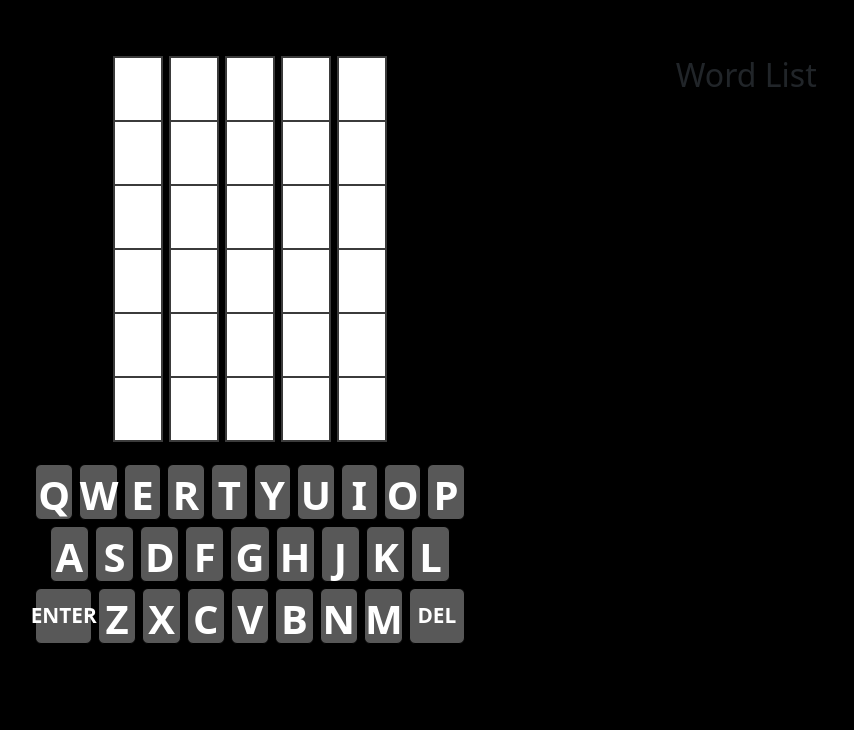
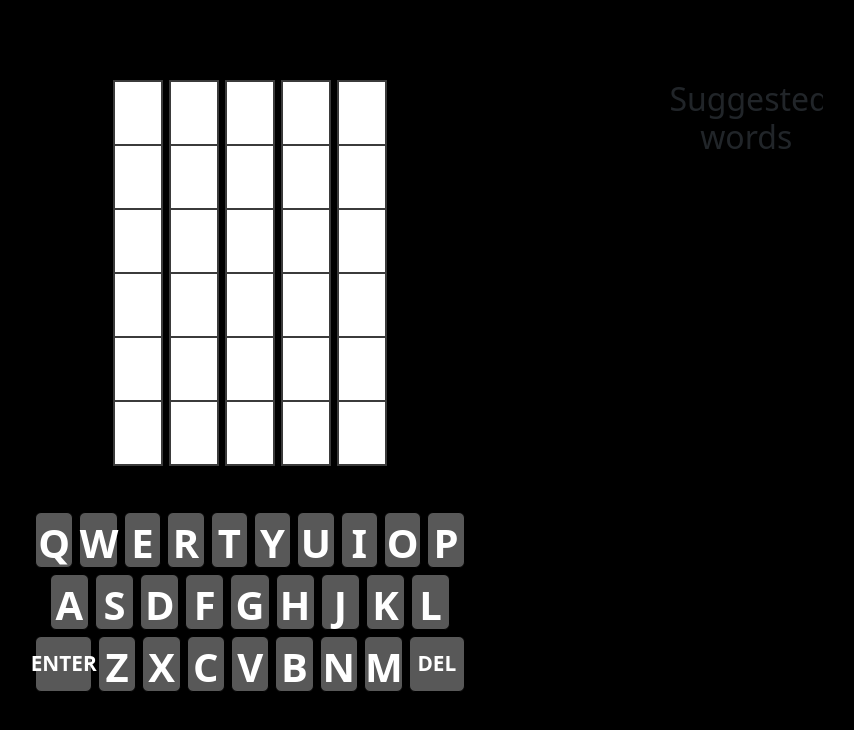
Before and after one commit to perssonoliver/WordleAssistant, a React (Vite) app in the folder wordle-solver/: page / in a window 1280 px wide. Shown: the top 730 px of the page, without its empty margins (387-1241 px from the left). Built offline with nearby package versions, Linux system fonts and the light colour scheme.

Commit message:
small layout fix, edit word list title

```diff
--- a/wordle-solver/src/App.css
+++ b/wordle-solver/src/App.css
@@ -52,8 +52,8 @@
   align-items: center; /* Align elements to the right horizontally */
   justify-content: center; /* Center elements vertically */
   height: 48vh;
-  margin-top: 3vh;
-  margin-bottom: 3vh;
+  margin-top: 6vh;
+  margin-bottom: 6vh;
   position: relative;
 }
 
--- a/wordle-solver/src/WordList.jsx
+++ b/wordle-solver/src/WordList.jsx
@@ -4,7 +4,7 @@ import './App.css';
 function WordList({ wordList }) {
     return (
         <div className='word-list'>
-            <h2>Word List</h2>
+            <h2>Suggested words</h2>
             <ul className="list-group">
                 {wordList.map((word, i) => (
                     <li className="list-group-item" key={`word${i}`}>{word}</li>
```
